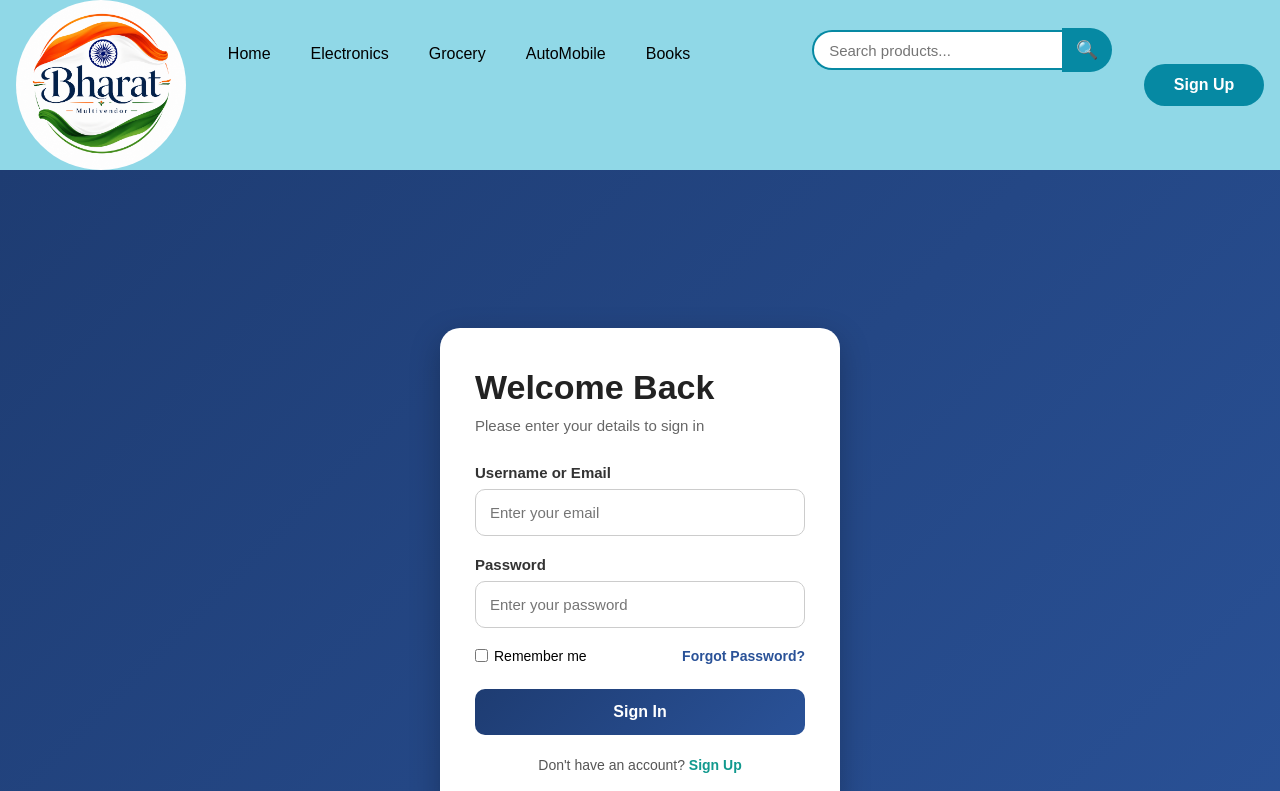
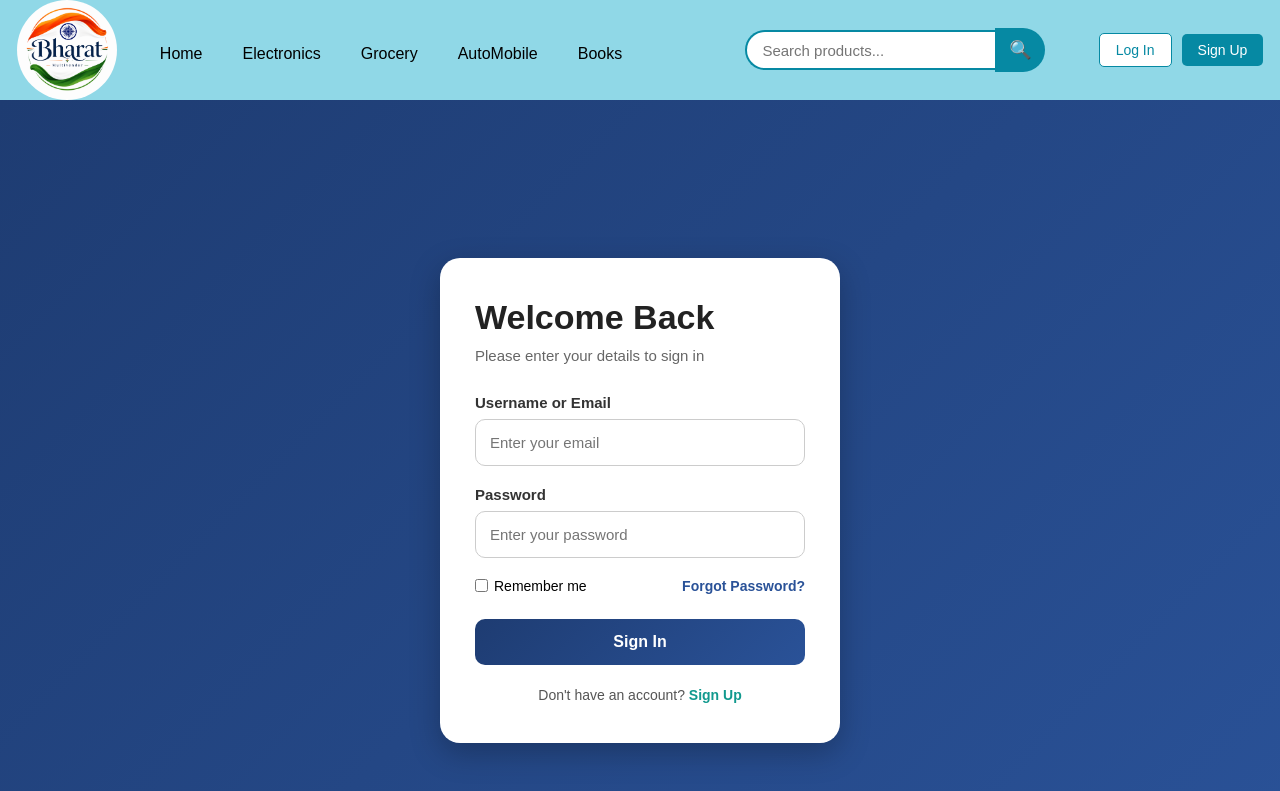
Before and after one commit to Neelpakhii/bharat_multivendor, a React (Vite) app: page /Signin in a window 1280 px wide. Shown: the top 791 px of the page. Built offline with nearby package versions, Linux system fonts and the light colour scheme.

Commit message:
Sign in button & change navbar size

```diff
--- a/src/assets/Nav.jsx
+++ b/src/assets/Nav.jsx
@@ -69,10 +69,15 @@ const Nav = ()=>{
                 />
                 <button id="search-btn">🔍</button>
             </div>
+            <div id="auth-buttons">
+                <Link to="/signin">
+                    <button id="login-btn">Log In</button>
+                </Link>
 
-            <Link to="/Register" id="sign">
-                <button id="signup">Sign Up</button>
-            </Link>
+                <Link to="/Register" id="sign">
+                    <button id="signup">Sign Up</button>
+                </Link>
+            </div>
         </div>
 
     )
--- a/src/assets/nav.css
+++ b/src/assets/nav.css
@@ -17,8 +17,8 @@ nav,ul,#navmain{
 }
 
 #logo{
-    height: 170px;
-    width: 170px;
+    height: 100px;
+    width: 100px;
     border-radius: 50%;
 }
 
@@ -71,31 +71,46 @@ ul{
     background-color: #046d82;
 }
 
-/* Sign Up Button */
-#sign{
-    text-decoration: none;
-    margin-top: 0px;
+#auth-buttons{
     display: flex;
+    gap: 10px;
     align-items: center;
+    margin-left: 20px;
 }
 
+#auth-buttons a{
+    text-decoration: none;
+}
+
+#login-btn,
 #signup{
-    width: 120px;
-    height: 42px;
+    padding: 8px 16px;
+    border-radius: 5px;
+    font-size: 14px;
+    cursor: pointer;
+    transition: 0.2s;
+}
+
+/* Login */
+#login-btn{
+    border: 1px solid #0689a3;
+    background: white;
+    color: #0689a3;
+}
+
+/* Sign Up */
+#signup{
     border: none;
-    border-radius: 25px;
-    background-color: #0689a3;
+    background: #0689a3;
     color: white;
-    font-size: 16px;
-    font-weight: bold;
-    cursor: pointer;
-    transition: all 0.3s ease;
+}
+
+#login-btn:hover{
+    background: #f0fafa;
 }
 
 #signup:hover{
-    background-color: #045f72;
-    transform: translateY(-2px);
-    box-shadow: 0 4px 10px rgba(0,0,0,0.2);
+    background: #046d82;
 }
 
 #com ul {
```
